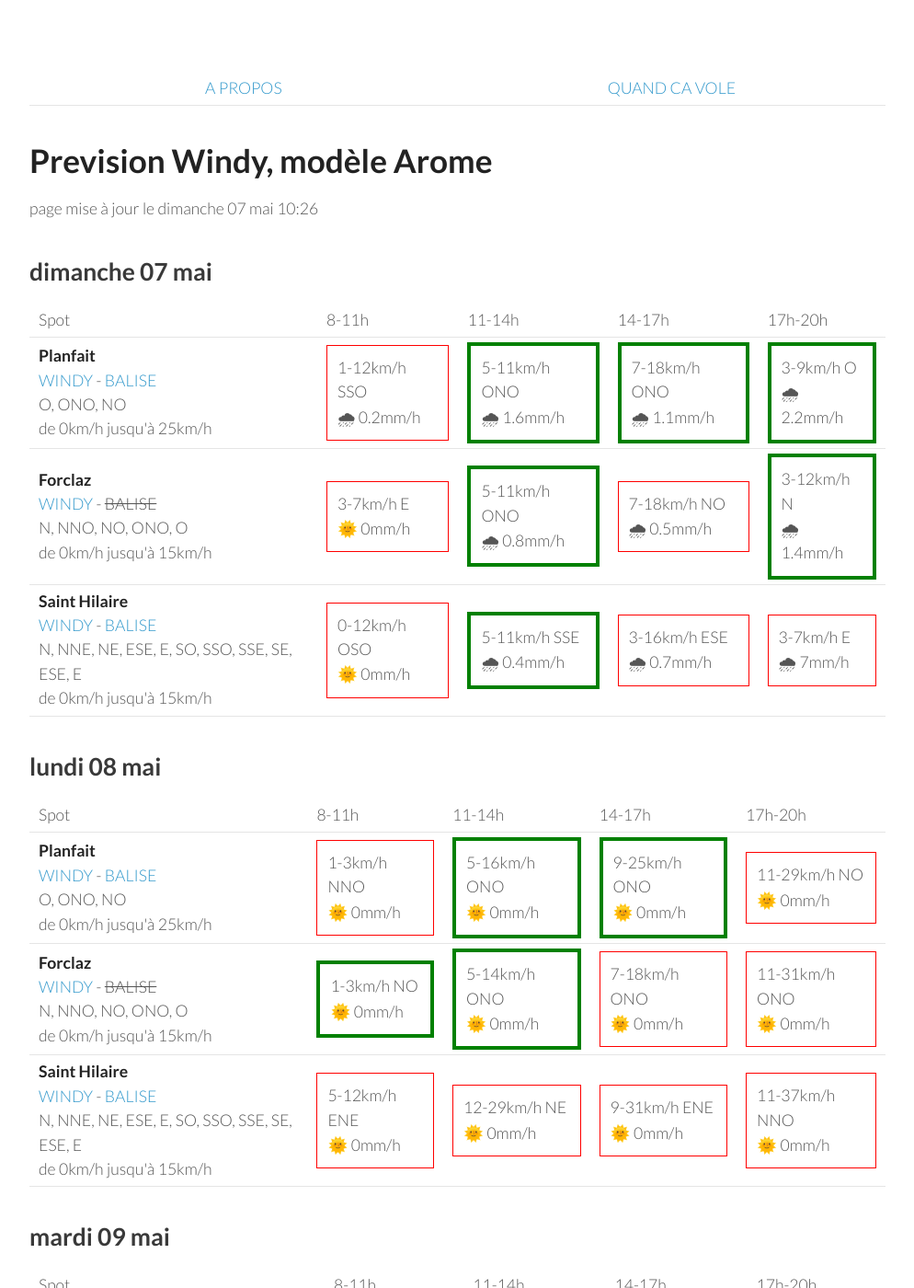
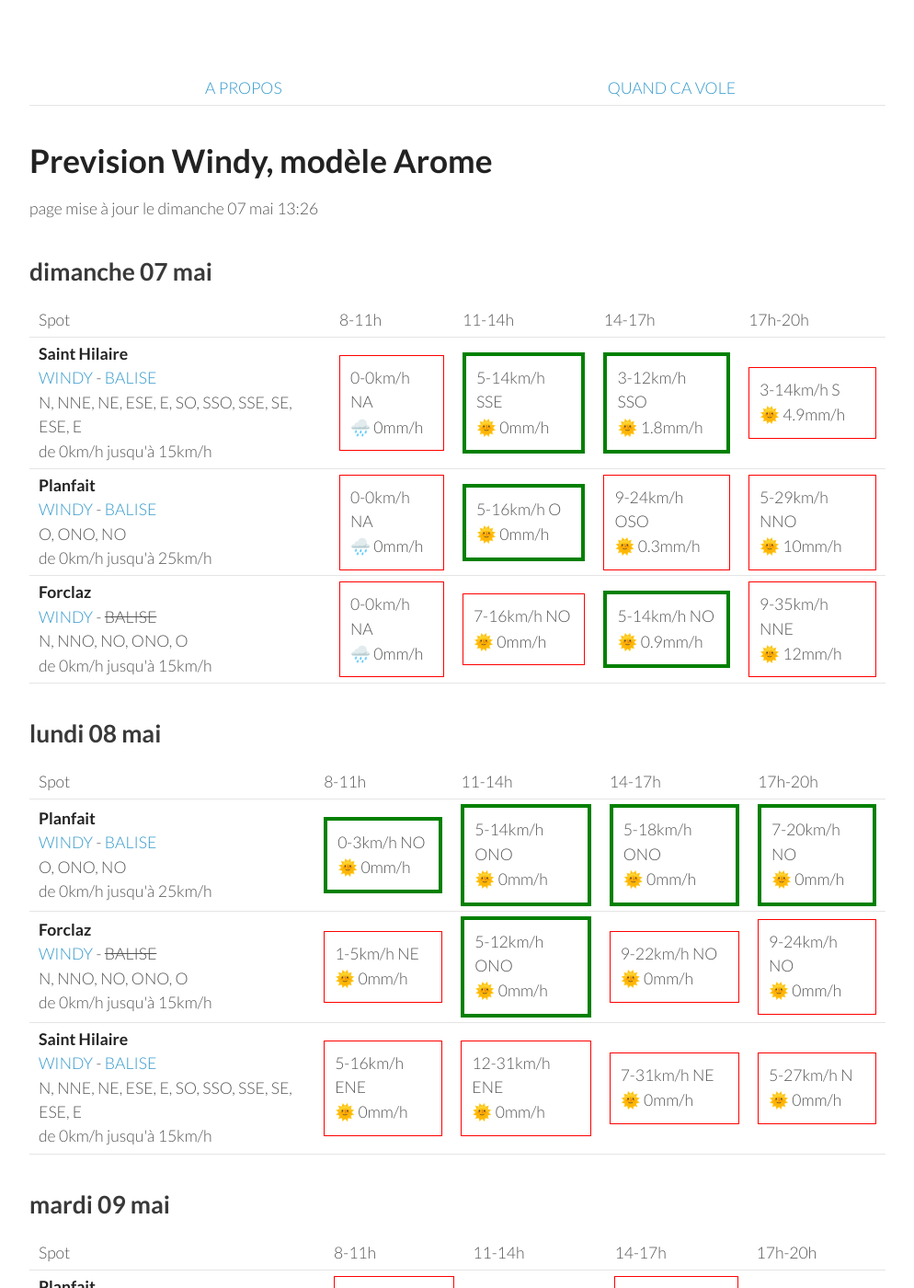
Before and after one commit to parapente-dans-le-nord/parapente-dans-le-nord.github.io, a Jekyll site: the page built from alpes_nord.markdown, in a window 1280 px wide and 1400 px high. Shown: the whole window at 92% size, without its empty margins (26-1020 px from the left). Built offline with Jekyll 4.4.1, drawn with Linux system fonts in a browser that asks for light colours.

Commit message:
update index.markdown

```diff
--- a/alpes_nord.markdown
+++ b/alpes_nord.markdown
@@ -7,7 +7,7 @@ title:  "Tous les spots"
 {: .links}
 
 # Prevision Windy, modèle Arome
-page mise à jour le dimanche 07 mai 10:26
+page mise à jour le dimanche 07 mai 13:26
 
 ## dimanche 07 mai
 
@@ -22,33 +22,30 @@ page mise à jour le dimanche 07 mai 10:26
       <td>17h-20h</td>
     </tr>
 <tr>
+        <td><strong>Saint Hilaire</strong><br><a href="https://windy.com/45.307/5.888?45.087,5.889,9,m:eUFagkX">WINDY</a> - <span class=""><a href="http://www.balisemeteo.com/balise.php?idBalise=61">BALISE</a> </span><br> <span class="vent-favorable">N, NNE, NE, ESE, E, SO, SSO, SSE, SE, ESE, E</span><br><span class="force-vent">de 0km/h jusqu'à 15km/h</span> </td>
+
+            <td><div class="not-flyable"><p>0-0km/h NA</p><p>🌧️ 0mm/h</p></div></td>
+            <td><div class="flyable"><p>5-14km/h SSE</p><p>🌞 0mm/h</p></div></td>
+            <td><div class="flyable"><p>3-12km/h SSO</p><p>🌞 1.8mm/h</p></div></td>
+            <td><div class="not-flyable"><p>3-14km/h S</p><p>🌞 4.9mm/h</p></div></td>
+
+    </tr>
+<tr>
         <td><strong>Planfait</strong><br><a href="https://windy.com/45.853/6.223?45.415,6.223,8">WINDY</a> - <span class=""><a href="https://www.openwindmap.org/PP496">BALISE</a> </span><br> <span class="vent-favorable">O, ONO, NO</span><br><span class="force-vent">de 0km/h jusqu'à 25km/h</span> </td>
 
-            <td><div class="not-flyable"><p>1-12km/h SSO</p><p>🌧 0.2mm/h</p></div></td>
-            <td><div class="flyable"><p>5-11km/h ONO</p><p>🌧 1.6mm/h</p></div></td>
-            <td><div class="flyable"><p>7-18km/h ONO</p><p>🌧 1.1mm/h</p></div></td>
-            <td><div class="flyable"><p>3-9km/h O</p><p>🌧 2.2mm/h</p></div></td>
-
+            <td><div class="not-flyable"><p>0-0km/h NA</p><p>🌧️ 0mm/h</p></div></td>
+            <td><div class="flyable"><p>5-16km/h O</p><p>🌞 0mm/h</p></div></td>
+            <td><div class="not-flyable"><p>9-24km/h OSO</p><p>🌞 0.3mm/h</p></div></td>
+            <td><div class="not-flyable"><p>5-29km/h NNO</p><p>🌞 10mm/h</p></div></td>
 
     </tr>
 <tr>
         <td><strong>Forclaz</strong><br><a href="https://windy.com/45.814/6.247?45.375,6.246,8,m:eVwaglz">WINDY</a> - <span class="no-balise"> BALISE </span><br> <span class="vent-favorable">N, NNO, NO, ONO, O</span><br><span class="force-vent">de 0km/h jusqu'à 15km/h</span> </td>
 
-            <td><div class="not-flyable"><p>3-7km/h E</p><p>🌞 0mm/h</p></div></td>
-            <td><div class="flyable"><p>5-11km/h ONO</p><p>🌧 0.8mm/h</p></div></td>
-            <td><div class="not-flyable"><p>7-18km/h NO</p><p>🌧 0.5mm/h</p></div></td>
-            <td><div class="flyable"><p>3-12km/h N</p><p>🌧 1.4mm/h</p></div></td>
-
-
-    </tr>
-<tr>
-        <td><strong>Saint Hilaire</strong><br><a href="https://windy.com/45.307/5.888?45.087,5.889,9,m:eUFagkX">WINDY</a> - <span class=""><a href="http://www.balisemeteo.com/balise.php?idBalise=61">BALISE</a> </span><br> <span class="vent-favorable">N, NNE, NE, ESE, E, SO, SSO, SSE, SE, ESE, E</span><br><span class="force-vent">de 0km/h jusqu'à 15km/h</span> </td>
-
-            <td><div class="not-flyable"><p>0-12km/h OSO</p><p>🌞 0mm/h</p></div></td>
-            <td><div class="flyable"><p>5-11km/h SSE</p><p>🌧 0.4mm/h</p></div></td>
-            <td><div class="not-flyable"><p>3-16km/h ESE</p><p>🌧 0.7mm/h</p></div></td>
-            <td><div class="not-flyable"><p>3-7km/h E</p><p>🌧 7mm/h</p></div></td>
-
+            <td><div class="not-flyable"><p>0-0km/h NA</p><p>🌧️ 0mm/h</p></div></td>
+            <td><div class="not-flyable"><p>7-16km/h NO</p><p>🌞 0mm/h</p></div></td>
+            <td><div class="flyable"><p>5-14km/h NO</p><p>🌞 0.9mm/h</p></div></td>
+            <td><div class="not-flyable"><p>9-35km/h NNE</p><p>🌞 12mm/h</p></div></td>
 
     </tr>
 
@@ -70,30 +67,30 @@ page mise à jour le dimanche 07 mai 10:26
 <tr>
         <td><strong>Planfait</strong><br><a href="https://windy.com/45.853/6.223?45.415,6.223,8">WINDY</a> - <span class=""><a href="https://www.openwindmap.org/PP496">BALISE</a> </span><br> <span class="vent-favorable">O, ONO, NO</span><br><span class="force-vent">de 0km/h jusqu'à 25km/h</span> </td>
 
-            <td><div class="not-flyable"><p>1-3km/h NNO</p><p>🌞 0mm/h</p></div></td>
-            <td><div class="flyable"><p>5-16km/h ONO</p><p>🌞 0mm/h</p></div></td>
-            <td><div class="flyable"><p>9-25km/h ONO</p><p>🌞 0mm/h</p></div></td>
-            <td><div class="not-flyable"><p>11-29km/h NO</p><p>🌞 0mm/h</p></div></td>
+            <td><div class="flyable"><p>0-3km/h NO</p><p>🌞 0mm/h</p></div></td>
+            <td><div class="flyable"><p>5-14km/h ONO</p><p>🌞 0mm/h</p></div></td>
+            <td><div class="flyable"><p>5-18km/h ONO</p><p>🌞 0mm/h</p></div></td>
+            <td><div class="flyable"><p>7-20km/h NO</p><p>🌞 0mm/h</p></div></td>
 
 
     </tr>
 <tr>
         <td><strong>Forclaz</strong><br><a href="https://windy.com/45.814/6.247?45.375,6.246,8,m:eVwaglz">WINDY</a> - <span class="no-balise"> BALISE </span><br> <span class="vent-favorable">N, NNO, NO, ONO, O</span><br><span class="force-vent">de 0km/h jusqu'à 15km/h</span> </td>
 
-            <td><div class="flyable"><p>1-3km/h NO</p><p>🌞 0mm/h</p></div></td>
-            <td><div class="flyable"><p>5-14km/h ONO</p><p>🌞 0mm/h</p></div></td>
-            <td><div class="not-flyable"><p>7-18km/h ONO</p><p>🌞 0mm/h</p></div></td>
-            <td><div class="not-flyable"><p>11-31km/h ONO</p><p>🌞 0mm/h</p></div></td>
+            <td><div class="not-flyable"><p>1-5km/h NE</p><p>🌞 0mm/h</p></div></td>
+            <td><div class="flyable"><p>5-12km/h ONO</p><p>🌞 0mm/h</p></div></td>
+            <td><div class="not-flyable"><p>9-22km/h NO</p><p>🌞 0mm/h</p></div></td>
+            <td><div class="not-flyable"><p>9-24km/h NO</p><p>🌞 0mm/h</p></div></td>
 
 
     </tr>
 <tr>
         <td><strong>Saint Hilaire</strong><br><a href="https://windy.com/45.307/5.888?45.087,5.889,9,m:eUFagkX">WINDY</a> - <span class=""><a href="http://www.balisemeteo.com/balise.php?idBalise=61">BALISE</a> </span><br> <span class="vent-favorable">N, NNE, NE, ESE, E, SO, SSO, SSE, SE, ESE, E</span><br><span class="force-vent">de 0km/h jusqu'à 15km/h</span> </td>
 
-            <td><div class="not-flyable"><p>5-12km/h ENE</p><p>🌞 0mm/h</p></div></td>
-            <td><div class="not-flyable"><p>12-29km/h NE</p><p>🌞 0mm/h</p></div></td>
-            <td><div class="not-flyable"><p>9-31km/h ENE</p><p>🌞 0mm/h</p></div></td>
-            <td><div class="not-flyable"><p>11-37km/h NNO</p><p>🌞 0mm/h</p></div></td>
+            <td><div class="not-flyable"><p>5-16km/h ENE</p><p>🌞 0mm/h</p></div></td>
+            <td><div class="not-flyable"><p>12-31km/h ENE</p><p>🌞 0mm/h</p></div></td>
+            <td><div class="not-flyable"><p>7-31km/h NE</p><p>🌞 0mm/h</p></div></td>
+            <td><div class="not-flyable"><p>5-27km/h N</p><p>🌞 0mm/h</p></div></td>
 
 
     </tr>
```
